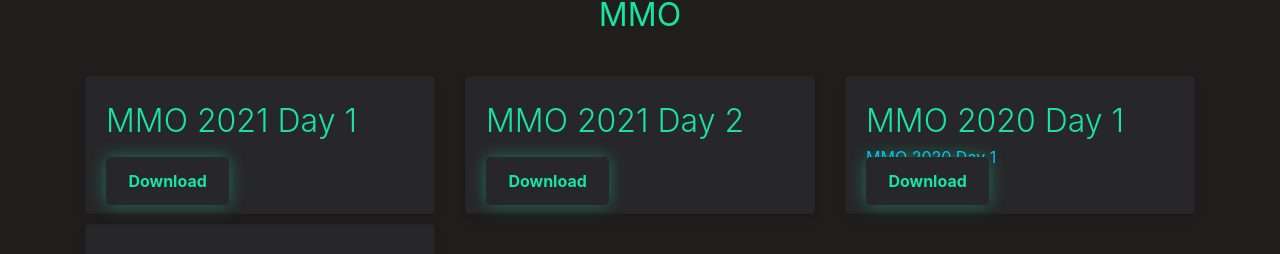
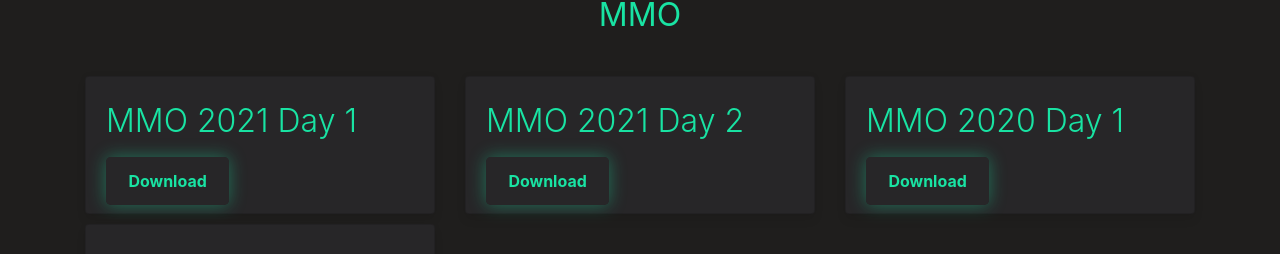
Before and after one commit to gaussiancurvolympiads/gaussiancurv, a React (Create React App) app: page /mmo2020 in a window 1280 px wide. Shown: the part 403-657 px from the top of the page. Built offline with nearby package versions, Linux system fonts and the light colour scheme.

Commit message:
Update Skills.jsx

```diff
--- a/src/components/Skills.jsx
+++ b/src/components/Skills.jsx
@@ -127,7 +127,7 @@
                      <Card className="skill-nbcard">
 
                                 <Card.Body>
-                                     <div class={darkMode ? "lead" : "lead"}>MMO 2020 Day 1</div>  MMO 2020 Day 1   <br></br>
+                                     <div class={darkMode ? "lead" : "lead"}>MMO 2020 Day 1</div>    <br></br>
                                     <Card.Text align="left">
 
                                        <a  href="https://aritra-12.github.io/pdfs/MMO%202020%20DAY%201.pdf" >
```
